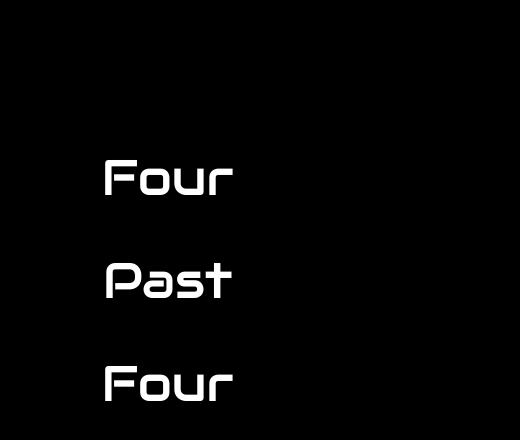
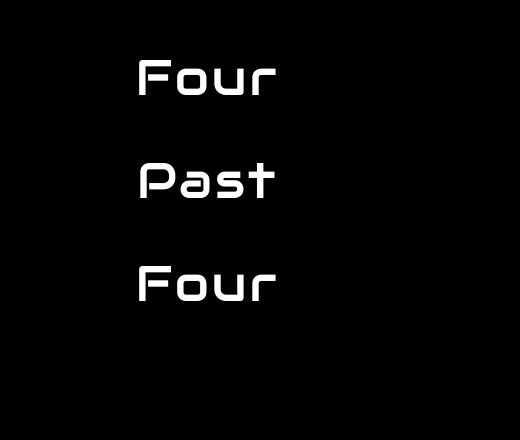
Before and after one commit to nbrailsford/Clock, a React (Create React App) app: page / in a window 390 px wide. Shown: the part 172-612 px from the top of the page, 520 px wide, since content can reach past the window. Built offline with nearby package versions, Linux system fonts and the light colour scheme.

Commit message:
deployed

```diff
--- a/src/Time.css
+++ b/src/Time.css
@@ -13,6 +13,10 @@
   font-family: "Audiowide", cursive;
   font-size: 50px;
   color: white;
+}
+
+p {
+  letter-spacing: 10px;
 }
 
 #hour {
@@ -42,7 +46,14 @@
     justify-content: center;
     align-items: center;
     width: 100vw;
+    top: -100px;
+    right: -40px;
   }
+
+  p {
+    letter-spacing: 3px;
+  }
+
   #past {
     position: relative;
     left: -30%;
```
Also changed, not shown: 1 other file (tests, documents, lock files or other folders).
